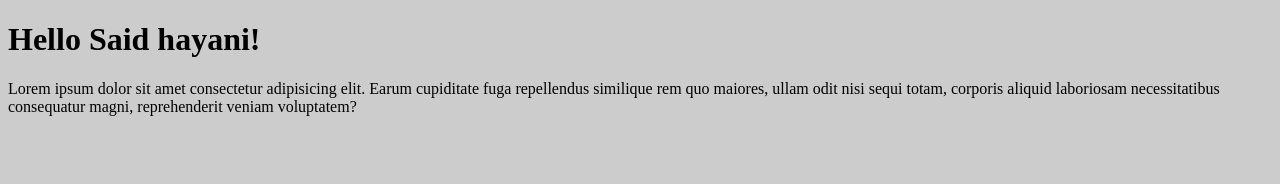
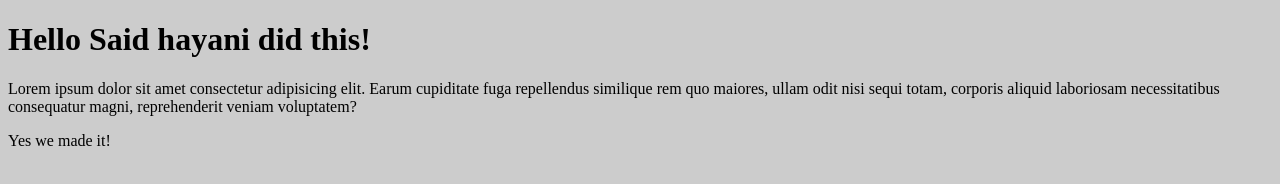
Before and after one commit to hayanisaid/learning-git, a plain HTML site: page index.html in a window 1280 px wide. Drawn offline with Linux system fonts and the light colour scheme.

Commit message:
add another paragraph

```diff
--- a/index.html
+++ b/index.html
@@ -9,10 +9,11 @@
 </head>
 <body>
    <div class="main">
-       <h1>Hello Said hayani!</h1>
+       <h1>Hello Said hayani did this!</h1>
        <p>
            Lorem ipsum dolor sit amet consectetur adipisicing elit. Earum cupiditate fuga repellendus similique rem quo maiores, ullam odit nisi sequi totam, corporis aliquid laboriosam necessitatibus consequatur magni, reprehenderit veniam voluptatem?
        </p>
+       <p>Yes we made it!</p>
    </div>
 
     <!-- js file -->
```
